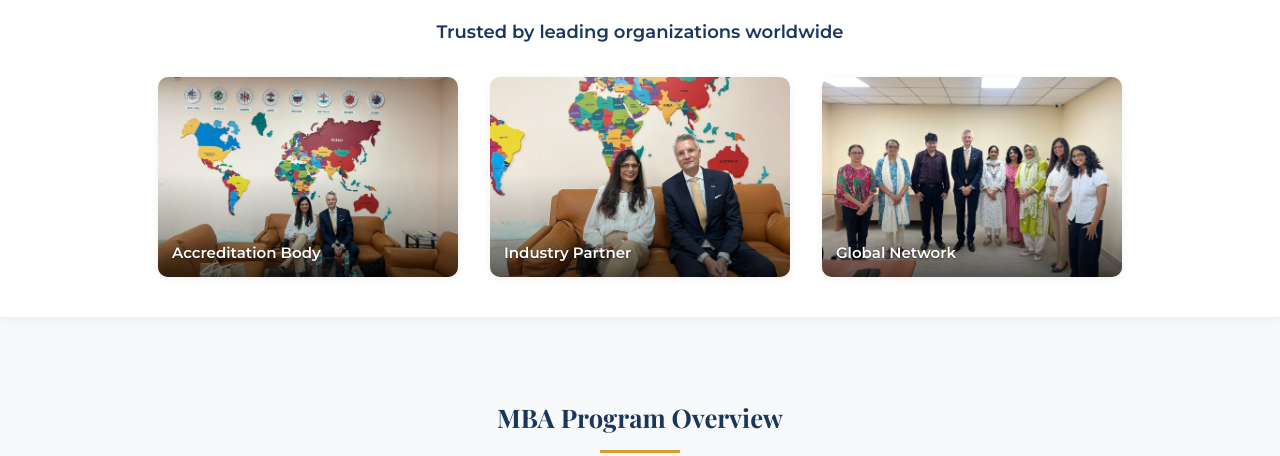
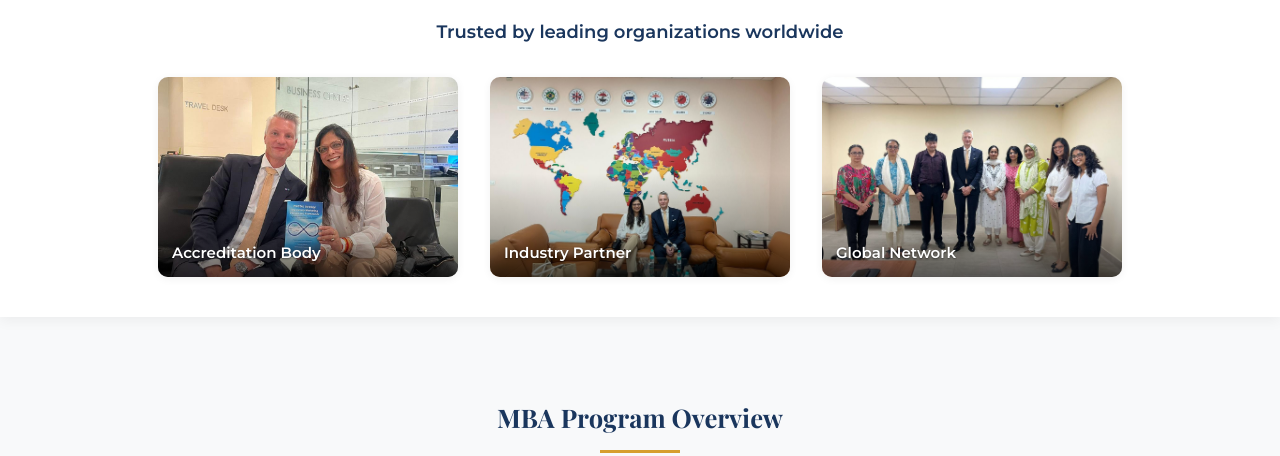
Before and after one commit to Pavan8023/psychepan, a website: page mba/index.html in a window 1280 px wide. Shown: the part 619-1075 px from the top of the page. Drawn offline with nearby package versions, Linux system fonts and the light colour scheme.

Commit message:
psyche panacea

```diff
--- a/mba/index.html
+++ b/mba/index.html
@@ -1466,17 +1466,17 @@
 
             <div class="trust-logos">
                 <div class="trust-logo" data-title="Accreditation Body">
-                    <img src="/img/IMG-20250921-WA0062.jpg" alt="Accreditation Body">
+                    <img src="/mba/img/IMG-20250921-WA0061.jpg" alt="Accreditation Body">
                     <div class="logo-caption">Accreditation Body</div>
                 </div>
 
                 <div class="trust-logo" data-title="Industry Partner">
-                    <img src="/img/IMG-20250921-WA0063.jpg" alt="Industry Partner">
+                    <img src="/mba/img/IMG-20250921-WA0062.jpg" alt="Industry Partner">
                     <div class="logo-caption">Industry Partner</div>
                 </div>
 
                 <div class="trust-logo" data-title="Global Network">
-                    <img src="/img/IMG-20250921-WA0065.jpg" alt="Global Network">
+                    <img src="/mba/img/IMG-20250921-WA0065.jpg" alt="Global Network">
                     <div class="logo-caption">Global Network</div>
                 </div>
             </div>
```
